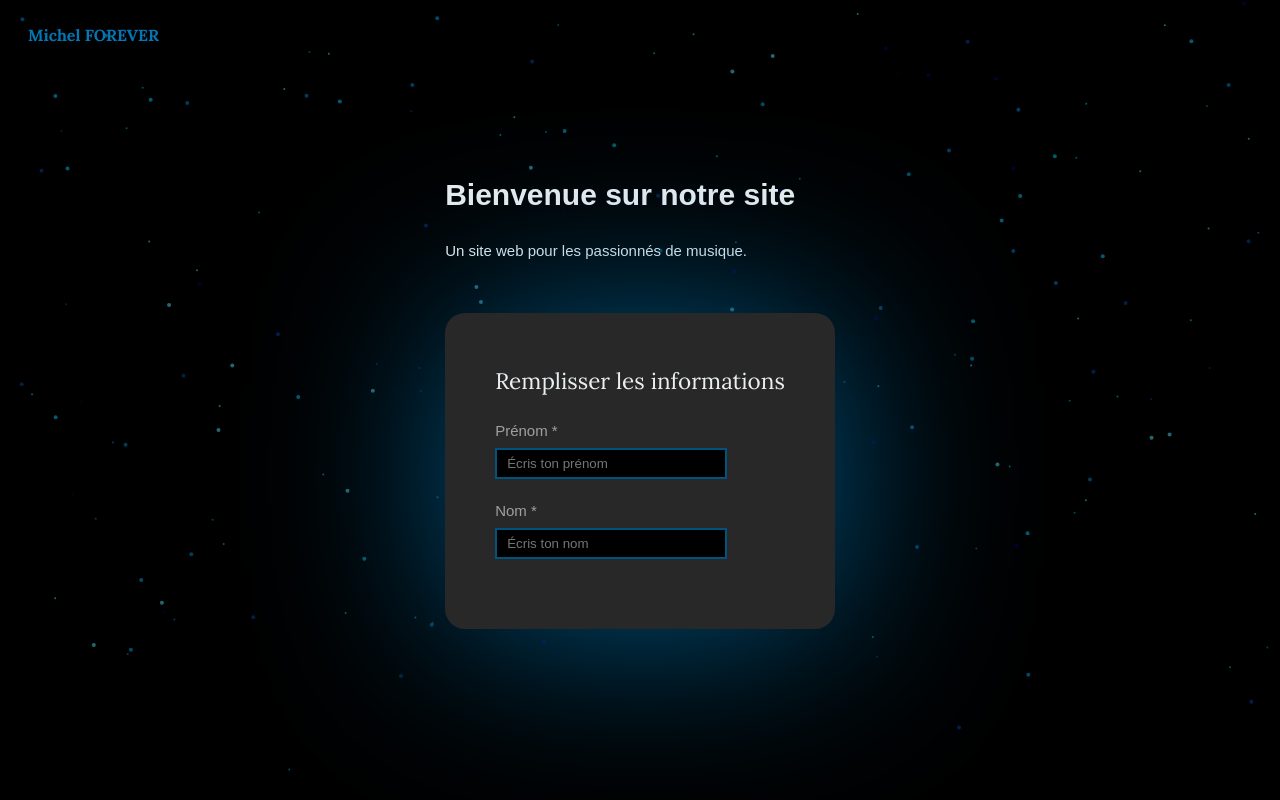
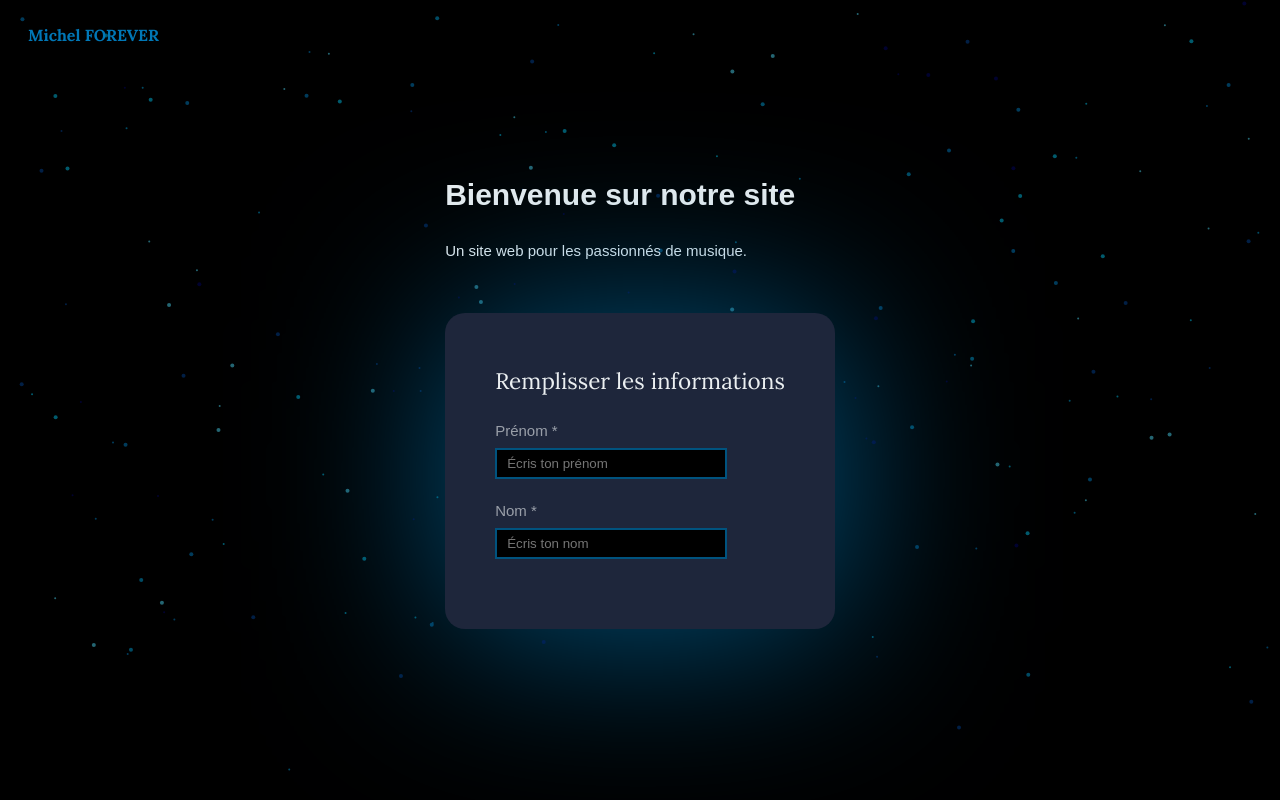
Before and after one commit to gilletth-dev/vue-project, a Vue app: page / in a window 1280 px wide. Built offline with nearby package versions, Linux system fonts and the light colour scheme; a web font is replaced by a local one.

Commit message:
fond couleur

```diff
--- a/src/views/HomeView.vue
+++ b/src/views/HomeView.vue
@@ -113,7 +113,7 @@ p{
 }
 
 .formulaire {
-  background-color: #282828;
+  background-color: #1E263B;
   filter: drop-shadow(3px 4px 94px rgba(0,119,182, 0.7));
   padding: 50px;
   max-width: 400px;
--- a/src/views/MichelView.vue
+++ b/src/views/MichelView.vue
@@ -3,6 +3,7 @@ import { ref } from 'vue'
 import userData from '../data/user.js'
 import HomeView from './HomeView.vue'
 import ParticleBackground from './ParticleBackground.vue'
+
 </script>
 
 
```
